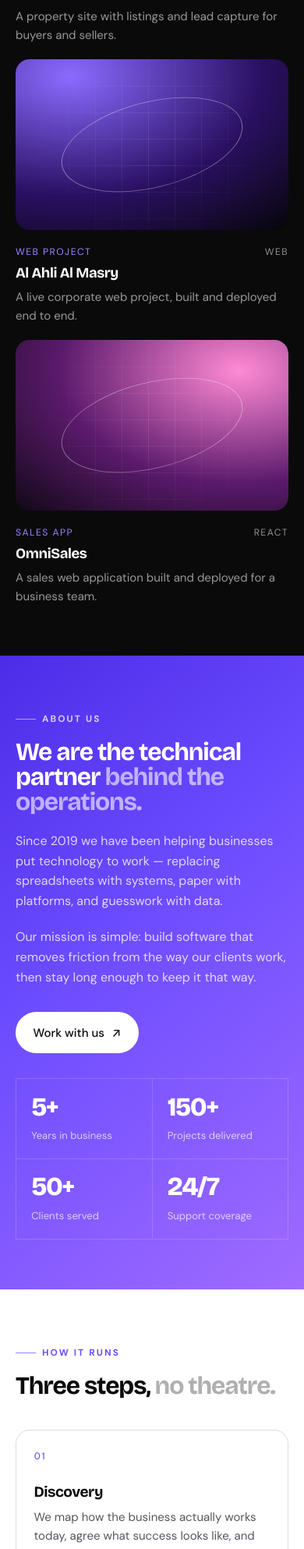
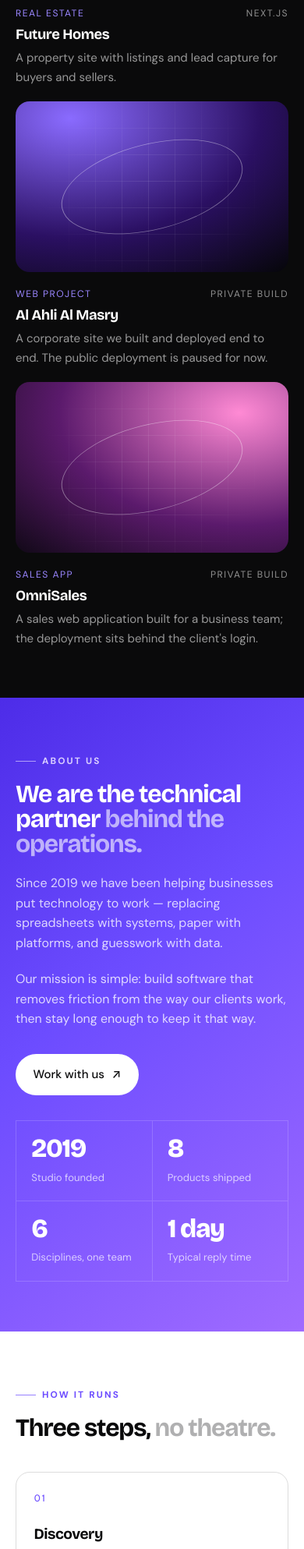
Before and after one commit to conceptitsolutions99-wq/company-website, a Node server app: page / in a window 390 px wide. Shown: the part 4513-6500 px from the top of the page at 78% size. Run offline with Node 20, Linux system fonts and the light colour scheme.

Commit message:
Replace the invented proof on the homepage with what is true.
The testimonial cards named three companies that do not exist and the contact block gave a San Francisco address and a US phone number for a studio that quotes in EGP; both are gone, leaving the real inbox. The 150+/50+/24-7 figures became facts the site can show — founded 2019, eight products shipped, six disciplines, one-day reply — and the Work section no longer claims every card opens a live build: Al Ahli (paused deployment) and OmniSales (client login) are now unlinked cards marked private, with copy that says exactly why.

```diff
--- a/public/css/home.css
+++ b/public/css/home.css
@@ -624,6 +624,10 @@ body ol { margin: 0; padding: 0; list-style: none; }
     font-size: .94rem;
 }
 
+/* Cards for builds that cannot be opened publicly. */
+.work-card.is-private { cursor: default; }
+.work-card.is-private:hover .work-art img { transform: none; }
+
 /* ---------- Studio ---------- */
 .about {
     background: linear-gradient(140deg, #4d2ce8 0%, #6c4cff 42%, #a06bff 100%);
@@ -1088,7 +1043,6 @@ body ol { margin: 0; padding: 0; list-style: none; }
     .footer-top { grid-template-columns: 1fr; }
 
     .process-grid,
-    .quote-grid,
     .work-grid { grid-template-columns: 1fr; }
 
     .footer-wordmark { max-width: none; }
--- a/public/js/home.js
+++ b/public/js/home.js
@@ -70,7 +70,7 @@
         'work.label': 'أعمال مختارة',
         'work.title': 'أُطلقت، تعمل،',
         'work.title2': 'وما زالت تعمل.',
-        'work.lede': 'ثمانية منتجات تعمل اليوم — لبرنامج ولاء كندي، ومتجر إلكتروني، وتطبيق توصيل، وفريق موارد بشرية، ووكالة عقارات. كل رابط يفتح النسخة المباشرة.',
+        'work.lede': 'ثمانية منتجات صمّمناها وبنيناها وأطلقناها — لبرنامج ولاء كندي، ومتجر إلكتروني، وتطبيق توصيل، وفريق موارد بشرية، ووكالة عقارات. ستة منها متاحة للعامة، وكل رابط عام يفتح النسخة المباشرة.',
         'work.1.tag': 'بوابة عملاء',
         'work.1.name': 'بوابة Scene+ للشركات',
         'work.1.desc': 'بوابة محمية بتسجيل الدخول يدير فيها الشركاء عروضهم بأنفسهم، ويطّلع الوكلاء للقراءة فقط.',
@@ -91,10 +91,11 @@
         'work.6.desc': 'موقع عقاري بقوائم عقارات ونماذج لجمع بيانات العملاء.',
         'work.7.tag': 'مشروع ويب',
         'work.7.name': 'Al Ahli Al Masry',
-        'work.7.desc': 'مشروع ويب مباشر، بُني ونُشر من البداية إلى النهاية.',
+        'work.7.desc': 'موقع تعريفي بنيناه وأطلقناه من البداية إلى النهاية. النسخة العامة متوقفة حاليًا.',
         'work.8.tag': 'تطبيق مبيعات',
         'work.8.name': 'OmniSales',
-        'work.8.desc': 'تطبيق ويب للمبيعات، بُني ونُشر لفريق أعمال.',
+        'work.8.desc': 'تطبيق ويب للمبيعات، بُني لفريق أعمال ولا يزال خلف تسجيل دخول العميل.',
+        'work.private': 'بناء خاص',
 
         'about.label': 'من نحن',
         'about.title': 'نحن الشريك التقني',
@@ -102,10 +103,10 @@
         'about.p1': 'منذ 2019 نساعد الشركات على تشغيل التقنية لصالحها — استبدال الجداول بأنظمة، والأوراق بمنصات، والتقديرات بالبيانات.',
         'about.p2': 'مهمتنا بسيطة: بناء برمجيات تُزيل التعقيد من طريقة عمل عملائنا، ثم البقاء بما يكفي للحفاظ على ذلك.',
         'about.cta': 'اعمل معنا',
-        'stat.1': 'سنوات في السوق',
-        'stat.2': 'مشروع منجز',
-        'stat.3': 'عميل',
-        'stat.4': 'تغطية الدعم',
+        'stat.1': 'تأسيس الاستديو',
+        'stat.2': 'منتج تم إطلاقه',
+        'stat.3': 'تخصصات، فريق واحد',
+        'stat.4': 'مدة الرد المعتادة',
 
         'process.label': 'كيف نعمل',
         'process.title': 'ثلاث خطوات،',
@@ -117,15 +118,6 @@
         'process.3.name': 'الإطلاق والدعم',
         'process.3.desc': 'نتولّى الإطلاق والتدريب والمراقبة — ونبقى للصيانة والمرحلة التالية.',
 
-        'quotes.label': 'أصوات العملاء',
-        'quotes.title': 'كيف يكون',
-        'quotes.title2': 'العمل معنا.',
-        'quotes.1.text': 'غيّرت True Concept بنيتنا الرقمية بالكامل. كان الفريق محترفًا وسريع الاستجابة، وتجاوز التوقعات.',
-        'quotes.1.role': 'الرئيس التنفيذي، Innovate Labs',
-        'quotes.2.text': 'كان العمل مع True Concept نقطة تحوّل. بسّطت برمجياتهم المخصصة عملياتنا ورفعت الإنتاجية 40%.',
-        'quotes.2.role': 'المدير التقني، FinServe Global',
-        'quotes.3.text': 'ساعدتنا خبرتهم في السحابة والشبكات على الانتقال بسلاسة، وكان الدعم المستمر استثنائيًا.',
-        'quotes.3.role': 'نائب رئيس العمليات، TechFlow',
 
         'brief.label': 'ابدأ مشروعك',
         'brief.title': 'أخبرنا بما',
@@ -157,10 +149,7 @@
 
         'footer.sitemap': 'الموقع',
         'footer.services': 'الخدمات',
-        'footer.account': 'الحساب',
         'footer.contact': 'التواصل',
-        'footer.register': 'إنشاء حساب',
-        'footer.city': 'سان فرانسيسكو، كاليفورنيا',
         'footer.rights': 'جميع الحقوق محفوظة.',
         'footer.built': 'استراتيجية · تصميم · هندسة'
     };
--- a/views/index.ejs
+++ b/views/index.ejs
@@ -202,9 +202,9 @@
                     <span class="muted" data-i18n="work.title2">still working.</span>
                 </h2>
                 <p class="lede" data-i18n="work.lede">
-                    Eight products in production today — for a Canadian loyalty programme, an
-                    online store, a delivery app, an HR team and a property agency. Every link
-                    opens the live build.
+                    Eight products we designed, built and shipped — for a Canadian loyalty
+                    programme, an online store, a delivery app, an HR team and a property agency.
+                    Six are public, and every public link opens the live build.
                 </p>
             </div>
 
@@ -281,31 +281,31 @@
                     <p data-i18n="work.6.desc">A property site with listings and lead capture for buyers and sellers.</p>
                 </a>
 
-                <a class="work-card" href="https://al-ahli-al-masry.vercel.app/" target="_blank" rel="noopener">
+                <article class="work-card is-private">
                     <div class="work-art art-1" aria-hidden="true">
                         <span class="art-ring"></span>
                         <span class="art-grid"></span>
                     </div>
                     <div class="work-meta">
                         <span class="work-tag" data-i18n="work.7.tag">Web project</span>
-                        <span class="work-stack">Web</span>
+                        <span class="work-stack" data-i18n="work.private">Private build</span>
                     </div>
                     <h3 data-i18n="work.7.name">Al Ahli Al Masry</h3>
-                    <p data-i18n="work.7.desc">A live corporate web project, built and deployed end to end.</p>
-                </a>
+                    <p data-i18n="work.7.desc">A corporate site we built and deployed end to end. The public deployment is paused for now.</p>
+                </article>
 
-                <a class="work-card" href="https://omnisales-git-main-seif-eb3a.vercel.app/" target="_blank" rel="noopener">
+                <article class="work-card is-private">
                     <div class="work-art art-2" aria-hidden="true">
                         <span class="art-ring"></span>
                         <span class="art-grid"></span>
                     </div>
                     <div class="work-meta">
                         <span class="work-tag" data-i18n="work.8.tag">Sales app</span>
-                        <span class="work-stack">React</span>
+                        <span class="work-stack" data-i18n="work.private">Private build</span>
                     </div>
                     <h3 data-i18n="work.8.name">OmniSales</h3>
-                    <p data-i18n="work.8.desc">A sales web application built and deployed for a business team.</p>
-                </a>
+                    <p data-i18n="work.8.desc">A sales web application built for a business team; the deployment sits behind the client's login.</p>
+                </article>
             </div>
         </div>
     </section>
@@ -335,20 +335,20 @@
 
             <div class="stats">
                 <div class="stat">
-                    <span class="stat-num">5+</span>
-                    <span class="stat-label" data-i18n="stat.1">Years in business</span>
+                    <span class="stat-num">2019</span>
+                    <span class="stat-label" data-i18n="stat.1">Studio founded</span>
                 </div>
                 <div class="stat">
-                    <span class="stat-num">150+</span>
-                    <span class="stat-label" data-i18n="stat.2">Projects delivered</span>
+                    <span class="stat-num">8</span>
+                    <span class="stat-label" data-i18n="stat.2">Products shipped</span>
                 </div>
                 <div class="stat">
-                    <span class="stat-num">50+</span>
-                    <span class="stat-label" data-i18n="stat.3">Clients served</span>
+                    <span class="stat-num">6</span>
+                    <span class="stat-label" data-i18n="stat.3">Disciplines, one team</span>
                 </div>
                 <div class="stat">
-                    <span class="stat-num">24/7</span>
-                    <span class="stat-label" data-i18n="stat.4">Support coverage</span>
+                    <span class="stat-num">1 day</span>
+                    <span class="stat-label" data-i18n="stat.4">Typical reply time</span>
                 </div>
             </div>
         </div>
@@ -381,63 +381,6 @@
                     <h3 data-i18n="process.3.name">Launch &amp; support</h3>
                     <p data-i18n="process.3.desc">We handle rollout, training and monitoring — and stay on for maintenance and the next phase.</p>
                 </div>
-            </div>
-        </div>
-    </section>
-
-    <!-- ============ TESTIMONIALS ============ -->
-    <section class="section quotes">
-        <div class="wrap">
-            <div class="section-head">
-                <p class="label" data-i18n="quotes.label">Client voices</p>
-                <h2 class="h2">
-                    <span data-i18n="quotes.title">What it's like</span>
-                    <span class="muted" data-i18n="quotes.title2">to work with us.</span>
-                </h2>
-            </div>
-
-            <div class="quote-grid">
-                <figure class="quote">
-                    <blockquote data-i18n="quotes.1.text">
-                        True Concept transformed our entire digital infrastructure. The team was
-                        professional, responsive, and delivered beyond our expectations.
-                    </blockquote>
-                    <figcaption>
-                        <span class="avatar">SK</span>
-                        <span>
-                            <strong>Sarah Kim</strong>
-                            <em data-i18n="quotes.1.role">CEO, Innovate Labs</em>
-                        </span>
-                    </figcaption>
-                </figure>
-
-                <figure class="quote">
-                    <blockquote data-i18n="quotes.2.text">
-                        Working with True Concept was a game-changer. Their custom software
-                        streamlined our operations and lifted productivity by 40%.
-                    </blockquote>
-                    <figcaption>
-                        <span class="avatar">MR</span>
-                        <span>
-                            <strong>Michael Roberts</strong>
-                            <em data-i18n="quotes.2.role">CTO, FinServe Global</em>
-                        </span>
-                    </figcaption>
-                </figure>
-
-                <figure class="quote">
-                    <blockquote data-i18n="quotes.3.text">
-                        Their expertise in cloud and networking helped us migrate seamlessly, and
-                        the ongoing support has been exceptional throughout.
-                    </blockquote>
-                    <figcaption>
-                        <span class="avatar">EJ</span>
-                        <span>
-                            <strong>Emily Johnson</strong>
-                            <em data-i18n="quotes.3.role">VP Operations, TechFlow</em>
-                        </span>
-                    </figcaption>
-                </figure>
             </div>
         </div>
     </section>
@@ -571,8 +514,7 @@
                 <div class="footer-col">
                     <h4 data-i18n="footer.contact">Contact</h4>
                     <a href="mailto:conceptitsolutions99@gmail.com">conceptitsolutions99@gmail.com</a>
-                    <a href="tel:+15551234567">+1 (555) 123-4567</a>
-                    <span data-i18n="footer.city">San Francisco, CA</span>
+                    <a href="#brief" data-i18n="nav.brief">Start a project</a>
                 </div>
             </div>
         </div>
```
Also changed, not shown: other parts of public/css/home.css (+0 -49 lines), index.html (+33 -148 lines).
